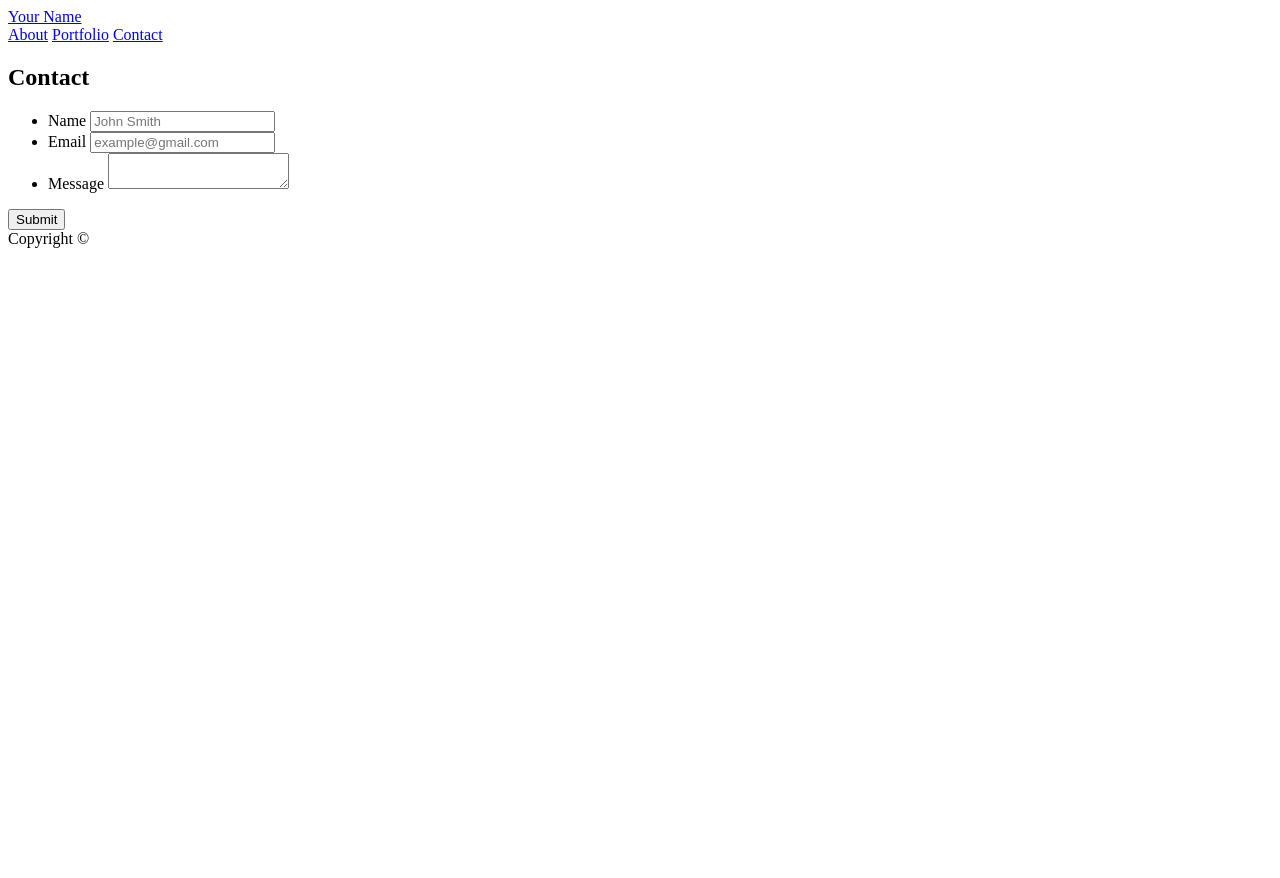
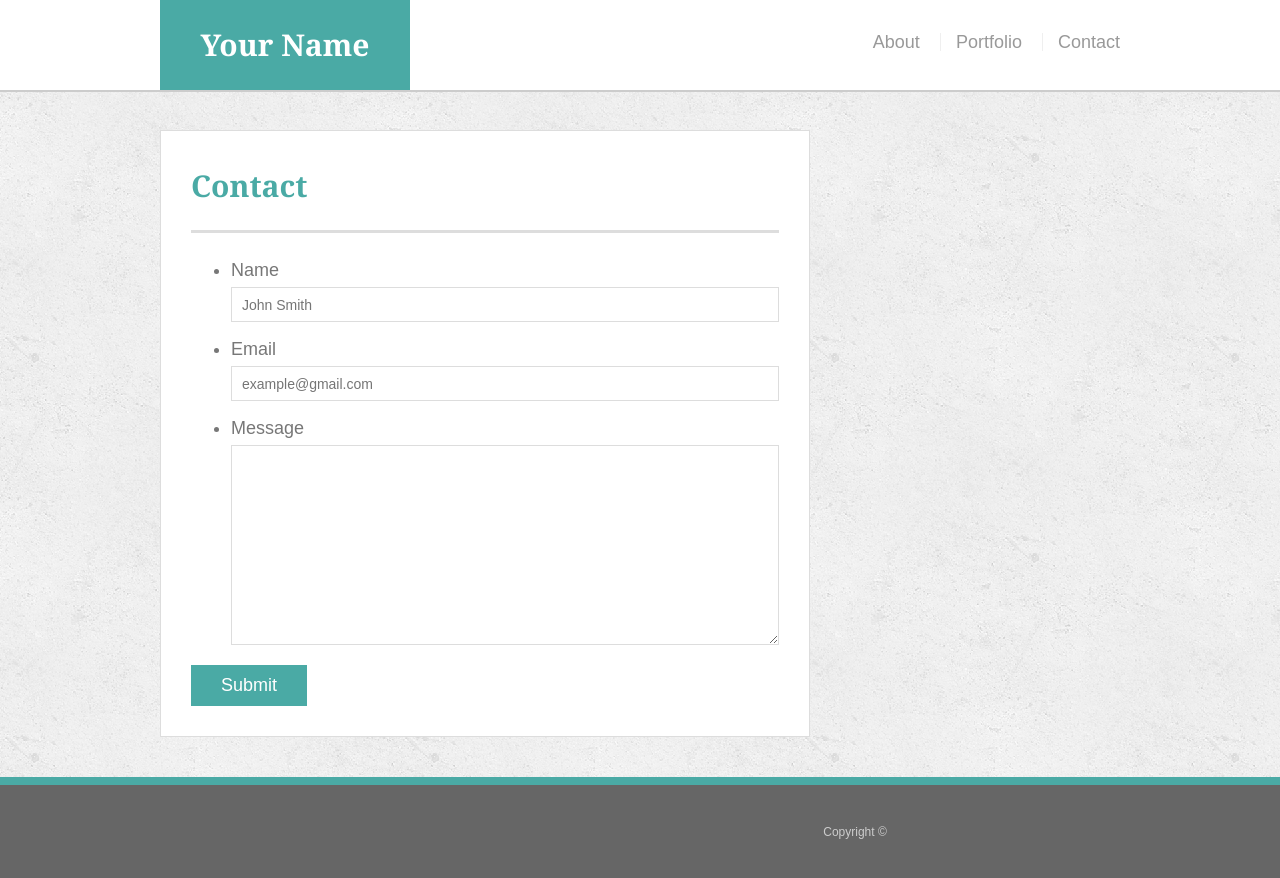
Before and after one commit to jideamoran/Bootstrap-Portfolio, a plain HTML site: page contact.html in a window 1280 px wide. Before the commit the page ends 800 px from the top, so only its background shows below. Drawn offline with Linux system fonts and the light colour scheme.

Commit message:
updated, homework

```diff
--- /dev/null
+++ b/assets/css/mediastyle.css
@@ -0,0 +1,266 @@
+@media screen and (max-width: 980px) {
+    body { background: #777;
+
+    }
+  }
+
+  @media screen and (max-width: 768px) {
+    body { background: #777;
+
+    }
+  }
+
+  @media screen and (max-width: 640px) {
+    body { background: #777;
+
+    }
+  }
+
+
+
+
+
+
+
+body {
+    font-family: Arial, "Helvetica Neue", Helvetica, sans-serif;
+    font-size: 18px;
+    line-height: 34px;
+    color: #777;
+    background: url("../images/concrete_seamless.png");
+  }
+
+  * {
+    box-sizing: border-box;
+    margin: 0;
+  }
+
+  /* sticky footer styling */
+
+  /* https://css-tricks.com/snippets/css/sticky-footer/ */
+
+  html,
+  body {
+    height: 100%;
+  }
+
+  .wrapper {
+    height: auto !important;
+    height: 100%;
+    min-height: 100%;
+    margin: 0 auto -105px;
+  }
+
+  footer,
+  .push {
+    height: 105px;
+  }
+
+  /* end sticky footer styling */
+
+  /* start hover styling */
+
+  #logo:hover,
+  input[type=submit]:hover {
+    background: #5e7f7e;
+  }
+
+  nav a:hover {
+    color: #5e7f7e;
+  }
+
+  .social:hover {
+    cursor: pointer;
+    opacity: 0.8;
+  }
+
+  /* end hover styling */
+
+  /* general styling */
+
+  .container {
+    width: 100%;
+    max-width: 960px;
+    margin: 0 auto;
+    clear: both;
+  }
+
+  h1,
+  h2,
+  h3,
+  p {
+    margin-bottom: 20px;
+  }
+
+  p:last-child {
+    margin-bottom: 0;
+  }
+
+  h1,
+  h2,
+  h3 {
+    font-family: Georgia, Times, "Times New Roman", serif;
+    font-weight: 700;
+    color: #4aaaa5;
+  }
+
+  h1 {
+    padding-bottom: 20px;
+    font-size: 30px;
+    line-height: 49px;
+    border-bottom: 3px solid #ddd;
+  }
+
+  h2,
+  h3 {
+    font-size: 22px;
+  }
+
+  /* header */
+
+  #masthead {
+    position: fixed;
+    z-index: 99;
+    width: 100%;
+    margin: 0 0 30px;
+    overflow: auto;
+    color: #fff;
+    background: #fff;
+    border-bottom: 2px solid #ccc;
+  }
+
+  #logo {
+    float: left;
+    width: 250px;
+    height: 90px;
+    font-family: Georgia, Times, "Times New Roman", serif;
+    font-size: 30px;
+    font-weight: 700;
+    line-height: 90px;
+    color: #fff;
+    text-align: center;
+    text-decoration: none;
+    background: #4aaaa5;
+  }
+
+  nav {
+    float: right;
+    margin-top: 25px;
+  }
+
+  nav a {
+    display: inline-block;
+    padding-left: 15px;
+    margin-left: 15px;
+    line-height: 18px;
+    color: #999;
+    text-decoration: none;
+    border-left: 1px solid #efefef;
+  }
+
+  nav a:first-child {
+    border-left: 0 none;
+  }
+
+  /* footer */
+
+  footer {
+    padding: 30px 0;
+    clear: both;
+    font-size: 12px;
+    color: #fff;
+    color: #ccc;
+    text-align: center;
+    background: #666;
+    border-top: 8px solid #4aaaa5;
+    float: right;
+    padding-left: 430px;
+    width: 100%;
+  }
+
+  /* sidebar */
+
+  .sidebar {
+    float: right;
+    width: 100%;
+    max-width: 270px;
+    padding: 30px;
+    margin-bottom: 20px;
+    background: #fff;
+    border: 1px solid #ddd;
+  }
+
+  h3,
+  .sidebar h2 {
+    padding-bottom: 20px;
+    margin-bottom: 15px;
+    line-height: 22px;
+    border-bottom: 2px solid #eee;
+  }
+
+  .social {
+    width: 62px;
+    height: 62px;
+    margin-top: 8px;
+    margin-right: 5px;
+  }
+
+  .social:last-child {
+    margin-right: 0;
+  }
+
+  /* main */
+
+  #main-container {
+    padding-top: 130px;
+  }
+
+  .main-section {
+    float: left;
+    width: 100%;
+    max-width: 650px;
+    padding: 30px;
+    margin: 0 0 40px;
+    background: #fff;
+    border: 1px solid #ddd;
+  }
+
+  /* contact page */
+
+  #contact-form ul {
+    margin-bottom: 20px;
+  }
+
+  #contact-form li {
+    margin-bottom: 10px;
+  }
+
+  label,
+  input[type=text],
+  input[type=email],
+  textarea {
+    display: block;
+    width: 100%;
+  }
+
+  input[type=text],
+  input[type=email],
+  textarea {
+    height: 35px;
+    padding: 0 10px;
+    font-size: 14px;
+    border: 1px solid #ddd;
+  }
+
+  textarea {
+    height: 200px;
+  }
+
+  input[type=submit] {
+    padding: 10px 30px;
+    font-size: 18px;
+    color: #fff;
+    cursor: pointer;
+    background: #4aaaa5;
+    border: 0 none;
+  }
--- a/contact.html
+++ b/contact.html
@@ -4,7 +4,7 @@
 <head>
   <meta charset="UTF-8">
   <title>Contact | Your Name</title>
-  <link rel="stylesheet" type="text/css" href="assets/css/style.css">
+  <link rel="stylesheet" type="text/css" href="assets/css/mediastyle.css">
 </head>
 
 <body>
```
Also changed, not shown: index.html (+2 -2 lines), portfolio.html (+1 -1 lines), assets/images/cat.jpg (added), assets/images/concrete_seamless.png (added), assets/images/me1.png (added), assets/images/technics-q-c-640-480-1.jpg (added), assets/images/technics-q-c-640-480-2.jpg (added), assets/images/technics-q-c-640-480-5.jpg (added), assets/images/technics-q-c-640-480-7.jpg (added), assets/images/technics-q-c-640-480-9.jpg (added), 2 other files.
